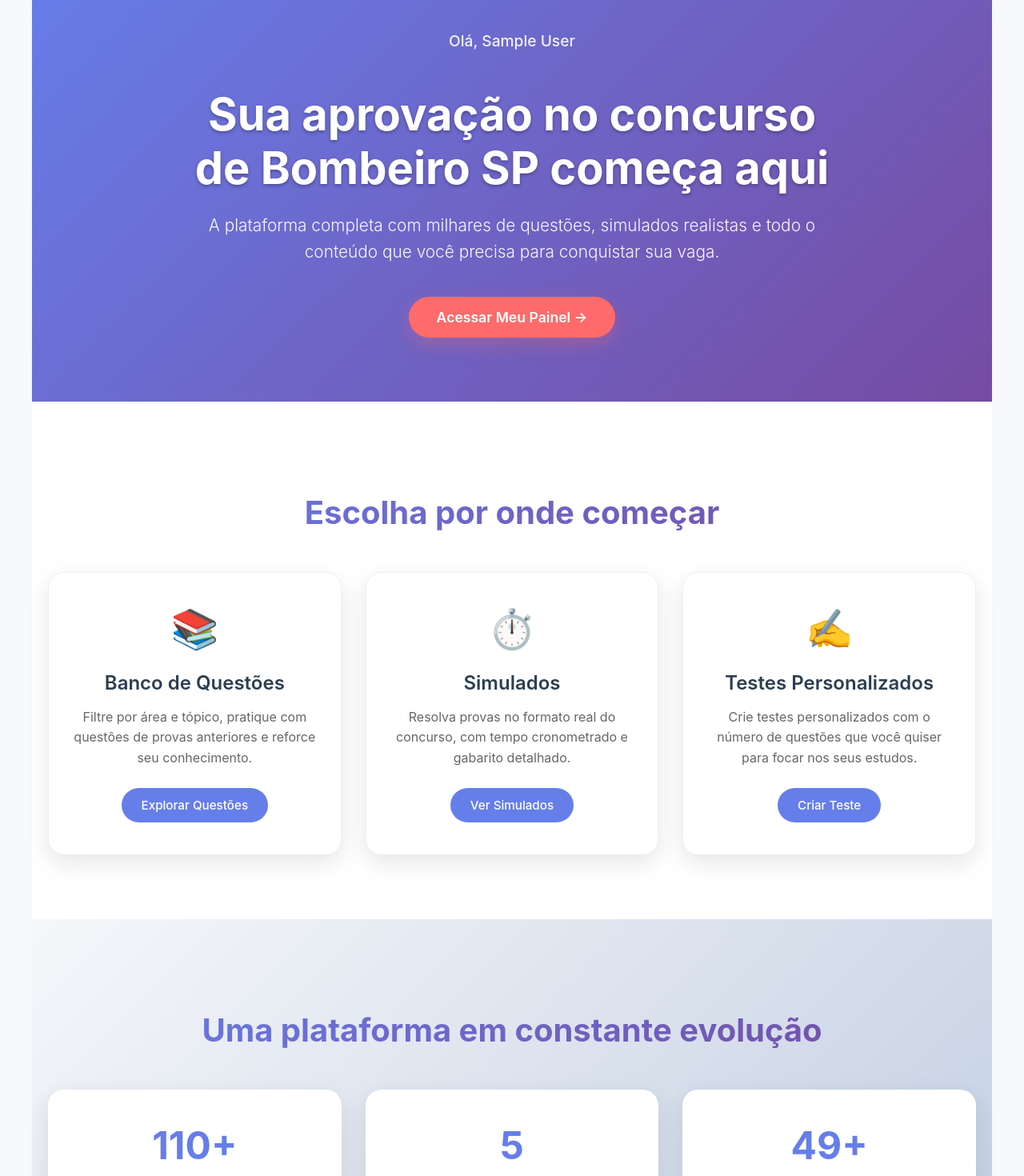
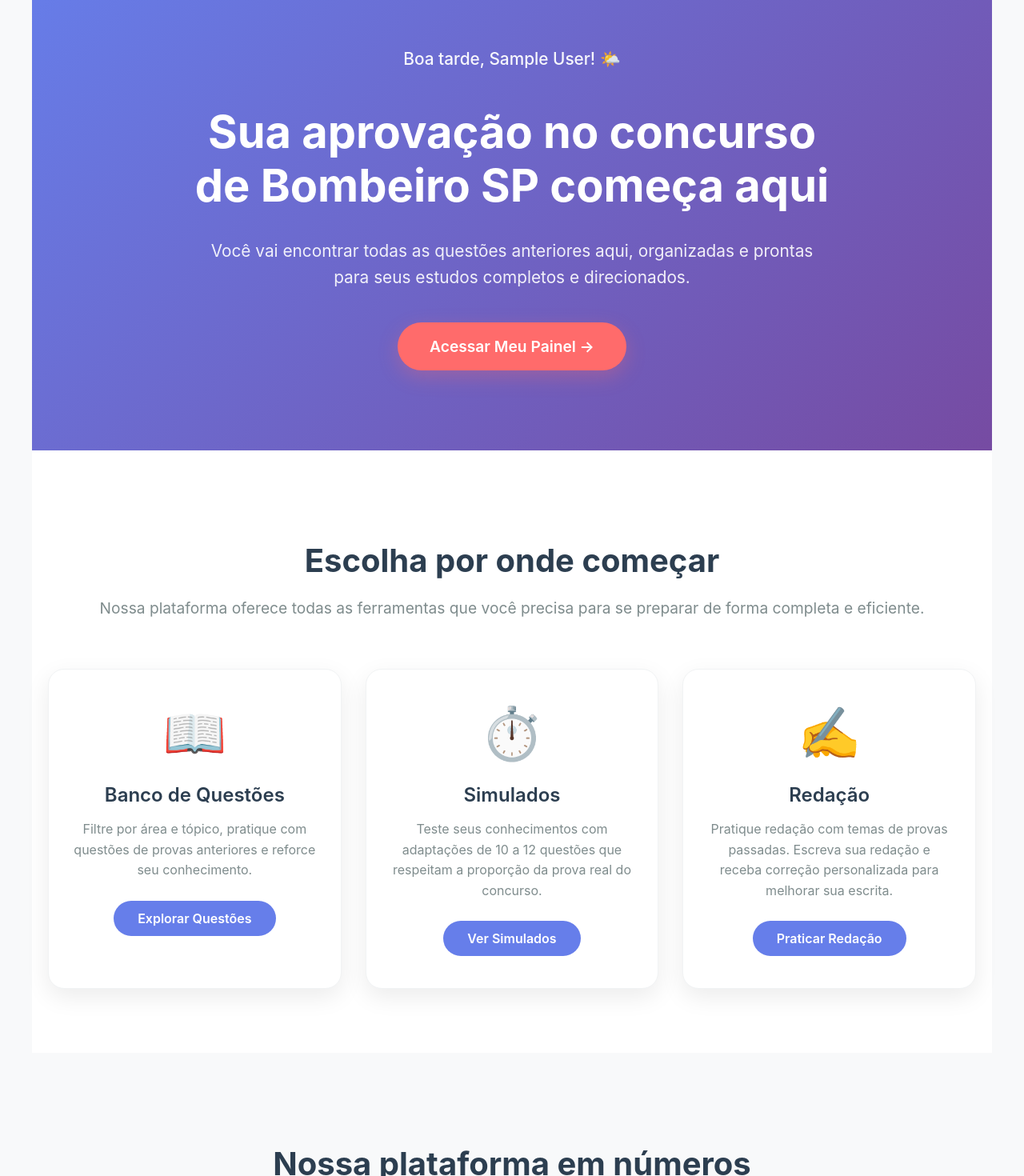
Before and after one commit to bjornhonor/Questions-Bank, a React (Vite) app in the folder frontend/: page / in a window 1280 px wide. Shown: the part 140-1610 px from the top of the page at 80% size. Built offline with nearby package versions, Linux system fonts and the light colour scheme; no server answers; sample sign-in values are in the browser's storage.

Commit message:
atualizacoes pagina inicial

```diff
--- a/frontend/src/pages/HomePage.jsx
+++ b/frontend/src/pages/HomePage.jsx
@@ -1,87 +1,99 @@
 // /frontend/src/pages/HomePage.jsx
 import { useState, useEffect, useContext } from 'react';
-import { Link, useNavigate } from 'react-router-dom';
+import { Link } from 'react-router-dom';
 import AuthContext from '../context/AuthContext';
-import axios from 'axios';
 
 function HomePage() {
   const { userInfo } = useContext(AuthContext);
-  const navigate = useNavigate();
   const [stats, setStats] = useState({
-    totalQuestions: 0,
+    totalQuestoes: 0,
     totalAreas: 0,
-    totalTopics: 0
+    totalSimulados: 0
   });
   const [loading, setLoading] = useState(true);
 
-  // Buscar estatísticas da API otimizada
   useEffect(() => {
+    fetchStats();
+    fetchSimuladosCount();
+  }, []);
+
   const fetchStats = async () => {
     try {
-        const response = await axios.get('http://localhost:5000/api/stats');
-        const statsData = response.data;
-
-        setStats({
-          totalQuestions: statsData.questions.total,
-          totalAreas: statsData.questions.areas,
-          totalTopics: statsData.questions.topics
-        });
+      const response = await fetch('http://localhost:5000/api/stats');
+      if (response.ok) {
+        const data = await response.json();
+        setStats(prevStats => ({
+          ...prevStats,
+          totalQuestoes: data.questions.total,
+          totalAreas: data.questions.areas
+        }));
+      }
     } catch (error) {
       console.error('Erro ao buscar estatísticas:', error);
-        // Fallback para API de questões se a API de stats não estiver disponível
+    }
+  };
+
+  const fetchSimuladosCount = async () => {
     try {
-          const fallbackResponse = await axios.get('http://localhost:5000/api/questions');
-          const questions = fallbackResponse.data;
+      // Buscar anos disponíveis
+      const anosResponse = await fetch('http://localhost:5000/api/simulados/anos');
+      if (anosResponse.ok) {
+        const anosData = await anosResponse.json();
 
-          const uniqueAreas = [...new Set(questions.map(q => q.area))];
-          const uniqueTopics = [...new Set(questions.map(q => q.topic))];
+        if (anosData.success && anosData.anos.length > 0) {
+          // Para cada ano, buscar quantos simulados existem
+          let totalSimulados = 0;
 
-          setStats({
-            totalQuestions: questions.length,
-            totalAreas: uniqueAreas.length,
-            totalTopics: uniqueTopics.length
-          });
-        } catch (fallbackError) {
-          console.error('Erro no fallback:', fallbackError);
-          // Valores padrão em caso de erro total
-          setStats({
-            totalQuestions: 110,
-            totalAreas: 5,
-            totalTopics: 49
-          });
+          for (const anoInfo of anosData.anos) {
+            try {
+              const simuladosResponse = await fetch(`http://localhost:5000/api/simulados/${anoInfo.ano}`);
+              if (simuladosResponse.ok) {
+                const simuladosData = await simuladosResponse.json();
+                if (simuladosData.success) {
+                  totalSimulados += simuladosData.simulados.length;
                 }
-      } finally {
+              }
+            } catch (error) {
+              console.error(`Erro ao buscar simulados do ano ${anoInfo.ano}:`, error);
+            }
+          }
+
+          setStats(prevStats => ({
+            ...prevStats,
+            totalSimulados
+          }));
+        }
+      }
+    } catch (error) {
+      console.error('Erro ao buscar contagem de simulados:', error);
+    }
+    finally {
       setLoading(false);
     }
   };
 
-    fetchStats();
-  }, []);
+  const getGreeting = () => {
+    const hour = new Date().getHours();
+    const name = userInfo?.name || 'Estudante';
 
-  // Função para determinar a saudação personalizada
-  const getGreeting = () => {
-    if (!userInfo) return 'Bem-vindo(a)';
-
-    const email = userInfo.email?.toLowerCase() || '';
-    if (email.includes('gabrielle')) {
-      return 'Bem-vinda, meu amor ❤️';
-    }
-
-    return `Olá, ${userInfo.name || 'Usuário'}`;
+    if (hour < 12) return `Bom dia, ${name}! ☀️`;
+    if (hour < 18) return `Boa tarde, ${name}! 🌤️`;
+    return `Boa noite, ${name}! 🌙`;
   };
 
   const styles = {
     container: {
-      minHeight: '100vh',
+      margin: '0',
+      padding: '0',
       backgroundColor: '#f8f9fa',
-      fontFamily: '-apple-system, BlinkMacSystemFont, "Segoe UI", Roboto, sans-serif'
+      minHeight: '100vh'
     },
 
     // Hero Section
     heroSection: {
       background: 'linear-gradient(135deg, #667eea 0%, #764ba2 100%)',
       color: 'white',
-      padding: '80px 20px',
+      padding: '100px 20px',
       textAlign: 'center',
       position: 'relative',
       overflow: 'hidden'
@@ -92,30 +104,28 @@ function HomePage() {
       position: 'relative',
       zIndex: 2
     },
+    heroGreeting: {
+      fontSize: '1.3rem',
+      fontWeight: '500',
+      marginBottom: '20px',
+      opacity: '0.95'
+    },
     heroTitle: {
-      fontSize: 'clamp(2.5rem, 5vw, 3.5rem)',
+      fontSize: '3.5rem',
       fontWeight: '700',
-      marginBottom: '20px',
-      lineHeight: '1.2',
-      textShadow: '0 2px 4px rgba(0,0,0,0.3)'
+      marginBottom: '30px',
+      lineHeight: '1.2'
     },
     heroSubtitle: {
-      fontSize: 'clamp(1.1rem, 3vw, 1.3rem)',
+      fontSize: '1.3rem',
       marginBottom: '40px',
-      opacity: '0.95',
       lineHeight: '1.6',
-      fontWeight: '300'
-    },
-    heroGreeting: {
-      fontSize: '1.2rem',
-      marginBottom: '30px',
-      opacity: '0.9',
-      fontWeight: '500'
+      opacity: '0.9'
     },
     heroCTA: {
       display: 'inline-block',
-      padding: '15px 35px',
-      fontSize: '1.1rem',
+      padding: '18px 40px',
+      fontSize: '1.2rem',
       fontWeight: '600',
       backgroundColor: '#ff6b6b',
       color: 'white',
@@ -132,40 +142,41 @@ function HomePage() {
       padding: '80px 20px',
       backgroundColor: 'white'
     },
-    sectionContainer: {
+    toolsContainer: {
       maxWidth: '1200px',
       margin: '0 auto'
     },
-    sectionTitle: {
+    toolsTitle: {
       fontSize: '2.5rem',
       fontWeight: '700',
       textAlign: 'center',
-      marginBottom: '50px',
-      color: '#2c3e50',
-      background: 'linear-gradient(135deg, #667eea 0%, #764ba2 100%)',
-      WebkitBackgroundClip: 'text',
-      WebkitTextFillColor: 'transparent',
-      backgroundClip: 'text'
+      marginBottom: '20px',
+      color: '#2c3e50'
+    },
+    toolsSubtitle: {
+      fontSize: '1.2rem',
+      textAlign: 'center',
+      marginBottom: '60px',
+      color: '#7f8c8d',
+      lineHeight: '1.6'
     },
     toolsGrid: {
       display: 'grid',
-      gridTemplateColumns: 'repeat(auto-fit, minmax(300px, 1fr))',
+      gridTemplateColumns: 'repeat(auto-fit, minmax(350px, 1fr))',
       gap: '30px',
-      marginTop: '40px'
+      marginTop: '50px'
     },
     toolCard: {
       backgroundColor: 'white',
+      padding: '40px 30px',
       borderRadius: '20px',
-      padding: '40px 30px',
       textAlign: 'center',
-      boxShadow: '0 10px 30px rgba(0,0,0,0.1)',
+      boxShadow: '0 10px 30px rgba(0,0,0,0.08)',
       transition: 'all 0.3s ease',
-      border: '1px solid #f0f0f0',
-      position: 'relative',
-      overflow: 'hidden'
+      border: '1px solid #f1f3f4'
     },
     toolIcon: {
-      fontSize: '3rem',
+      fontSize: '4rem',
       marginBottom: '20px',
       display: 'block'
     },
@@ -177,36 +188,48 @@ function HomePage() {
     },
     toolDescription: {
       fontSize: '1rem',
-      color: '#666',
+      color: '#7f8c8d',
       lineHeight: '1.6',
       marginBottom: '25px'
     },
     toolButton: {
       display: 'inline-block',
-      padding: '12px 25px',
+      padding: '12px 30px',
       backgroundColor: '#667eea',
       color: 'white',
       textDecoration: 'none',
       borderRadius: '25px',
-      fontSize: '0.95rem',
-      fontWeight: '500',
-      transition: 'all 0.3s ease'
+      fontWeight: '600',
+      fontSize: '1rem',
+      transition: 'all 0.3s ease',
+      border: 'none',
+      cursor: 'pointer'
     },
 
     // Stats Section
     statsSection: {
       padding: '80px 20px',
-      background: 'linear-gradient(135deg, #f5f7fa 0%, #c3cfe2 100%)'
+      backgroundColor: '#f8f9fa'
+    },
+    statsContainer: {
+      maxWidth: '1000px',
+      margin: '0 auto',
+      textAlign: 'center'
+    },
+    statsTitle: {
+      fontSize: '2.5rem',
+      fontWeight: '700',
+      marginBottom: '50px',
+      color: '#2c3e50'
     },
     statsGrid: {
       display: 'grid',
       gridTemplateColumns: 'repeat(auto-fit, minmax(200px, 1fr))',
-      gap: '30px',
-      marginTop: '40px'
+      gap: '30px'
     },
     statCard: {
       backgroundColor: 'white',
-      borderRadius: '20px',
+      borderRadius: '15px',
       padding: '40px 20px',
       textAlign: 'center',
       boxShadow: '0 10px 30px rgba(0,0,0,0.1)',
@@ -288,7 +311,7 @@ function HomePage() {
 
   const tools = [
     {
-      icon: '📚',
+      icon: '📖',
       title: 'Banco de Questões',
       description: 'Filtre por área e tópico, pratique com questões de provas anteriores e reforce seu conhecimento.',
       link: '/questions',
@@ -297,16 +320,16 @@ function HomePage() {
     {
       icon: '⏱️',
       title: 'Simulados',
-      description: 'Resolva provas no formato real do concurso, com tempo cronometrado e gabarito detalhado.',
+      description: 'Teste seus conhecimentos com adaptações de 10 a 12 questões que respeitam a proporção da prova real do concurso.',
       link: '/simulados',
       buttonText: 'Ver Simulados'
     },
     {
       icon: '✍️',
-      title: 'Testes Personalizados',
-      description: 'Crie testes personalizados com o número de questões que você quiser para focar nos seus estudos.',
-      link: '/tests',
-      buttonText: 'Criar Teste'
+      title: 'Redação',
+      description: 'Pratique redação com temas de provas passadas. Escreva sua redação e receba correção personalizada para melhorar sua escrita.',
+      link: '/redacao',
+      buttonText: 'Praticar Redação'
     }
   ];
 
@@ -324,7 +347,7 @@ function HomePage() {
             Sua aprovação no concurso de Bombeiro SP começa aqui
           </h1>
           <p style={styles.heroSubtitle}>
-            A plataforma completa com milhares de questões, simulados realistas e todo o conteúdo que você precisa para conquistar sua vaga.
+            Você vai encontrar todas as questões anteriores aqui, organizadas e prontas para seus estudos completos e direcionados.
           </p>
           {userInfo ? (
             <Link
@@ -354,7 +377,7 @@ function HomePage() {
                 e.target.style.boxShadow = '0 8px 25px rgba(255, 107, 107, 0.3)';
               }}
             >
-              Iniciar Meus Estudos →
+              Começar Agora →
             </Link>
           )}
         </div>
@@ -362,20 +385,24 @@ function HomePage() {
 
       {/* Tools Section */}
       <section style={styles.toolsSection}>
-        <div style={styles.sectionContainer}>
-          <h2 style={styles.sectionTitle}>Escolha por onde começar</h2>
+        <div style={styles.toolsContainer}>
+          <h2 style={styles.toolsTitle}>Escolha por onde começar</h2>
+          <p style={styles.toolsSubtitle}>
+            Nossa plataforma oferece todas as ferramentas que você precisa para se preparar de forma completa e eficiente.
+          </p>
+
           <div style={styles.toolsGrid}>
             {tools.map((tool, index) => (
               <div
                 key={index}
                 style={styles.toolCard}
                 onMouseEnter={(e) => {
-                  e.currentTarget.style.transform = 'translateY(-10px)';
-                  e.currentTarget.style.boxShadow = '0 20px 40px rgba(0,0,0,0.15)';
+                  e.target.style.transform = 'translateY(-8px)';
+                  e.target.style.boxShadow = '0 20px 40px rgba(0,0,0,0.15)';
                 }}
                 onMouseLeave={(e) => {
-                  e.currentTarget.style.transform = 'translateY(0)';
-                  e.currentTarget.style.boxShadow = '0 10px 30px rgba(0,0,0,0.1)';
+                  e.target.style.transform = 'translateY(0)';
+                  e.target.style.boxShadow = '0 10px 30px rgba(0,0,0,0.08)';
                 }}
               >
                 <span style={styles.toolIcon}>{tool.icon}</span>
@@ -385,12 +412,12 @@ function HomePage() {
                   to={tool.link}
                   style={styles.toolButton}
                   onMouseEnter={(e) => {
-                    e.target.style.backgroundColor = '#764ba2';
-                    e.target.style.transform = 'scale(1.05)';
+                    e.target.style.backgroundColor = '#5a67d8';
+                    e.target.style.transform = 'translateY(-2px)';
                   }}
                   onMouseLeave={(e) => {
                     e.target.style.backgroundColor = '#667eea';
-                    e.target.style.transform = 'scale(1)';
+                    e.target.style.transform = 'translateY(0)';
                   }}
                 >
                   {tool.buttonText}
@@ -403,8 +430,9 @@ function HomePage() {
 
       {/* Stats Section */}
       <section style={styles.statsSection}>
-        <div style={styles.sectionContainer}>
-          <h2 style={styles.sectionTitle}>Uma plataforma em constante evolução</h2>
+        <div style={styles.statsContainer}>
+          <h2 style={styles.statsTitle}>Nossa plataforma em números</h2>
+
           {loading ? (
             <div style={styles.loadingContainer}>
               Carregando estatísticas...
@@ -414,51 +442,57 @@ function HomePage() {
               <div
                 style={styles.statCard}
                 onMouseEnter={(e) => {
-                  e.currentTarget.style.transform = 'scale(1.05)';
+                  e.target.style.transform = 'translateY(-5px)';
+                  e.target.style.backgroundColor = 'rgba(255,255,255,0.95)';
                 }}
                 onMouseLeave={(e) => {
-                  e.currentTarget.style.transform = 'scale(1)';
+                  e.target.style.transform = 'translateY(0)';
+                  e.target.style.backgroundColor = 'white';
                 }}
               >
-                <div style={styles.statNumber}>{stats.totalQuestions}+</div>
+                <div style={styles.statNumber}>{stats.totalQuestoes}</div>
                 <div style={styles.statLabel}>Questões Disponíveis</div>
               </div>
+
               <div
                 style={styles.statCard}
                 onMouseEnter={(e) => {
-                  e.currentTarget.style.transform = 'scale(1.05)';
+                  e.target.style.transform = 'translateY(-5px)';
+                  e.target.style.backgroundColor = 'rgba(255,255,255,0.95)';
                 }}
                 onMouseLeave={(e) => {
-                  e.currentTarget.style.transform = 'scale(1)';
+                  e.target.style.transform = 'translateY(0)';
+                  e.target.style.backgroundColor = 'white';
                 }}
               >
                 <div style={styles.statNumber}>{stats.totalAreas}</div>
-                <div style={styles.statLabel}>Áreas Cobertas</div>
+                <div style={styles.statLabel}>Áreas de Conhecimento</div>
               </div>
+
               <div
                 style={styles.statCard}
                 onMouseEnter={(e) => {
-                  e.currentTarget.style.transform = 'scale(1.05)';
+                  e.target.style.transform = 'translateY(-5px)';
+                  e.target.style.backgroundColor = 'rgba(255,255,255,0.95)';
                 }}
                 onMouseLeave={(e) => {
-                  e.currentTarget.style.transform = 'scale(1)';
+                  e.target.style.transform = 'translateY(0)';
+                  e.target.style.backgroundColor = 'white';
                 }}
               >
-                <div style={styles.statNumber}>{stats.totalTopics}+</div>
-                <div style={styles.statLabel}>Tópicos Abordados</div>
+                <div style={styles.statNumber}>{stats.totalSimulados}</div>
+                <div style={styles.statLabel}>Simulados Disponíveis</div>
               </div>
             </div>
           )}
         </div>
       </section>
 
-      {/* CTA Final Section */}
+      {/* CTA Final */}
       <section style={styles.ctaSection}>
-        <div style={styles.sectionContainer}>
-          <h2 style={styles.ctaTitle}>Pronto para garantir a sua farda?</h2>
-          {userInfo ? (
+        <h2 style={styles.ctaTitle}>Pronto para começar sua jornada?</h2>
         <Link
-              to="/questions"
+          to="/tests"
           style={styles.ctaButton}
           onMouseEnter={(e) => {
             e.target.style.transform = 'translateY(-3px)';
@@ -469,25 +503,8 @@ function HomePage() {
             e.target.style.boxShadow = '0 8px 25px rgba(0,0,0,0.2)';
           }}
         >
-              Começar a Estudar Agora
+          Explorar Testes →
         </Link>
-          ) : (
-            <Link
-              to="/register"
-              style={styles.ctaButton}
-              onMouseEnter={(e) => {
-                e.target.style.transform = 'translateY(-3px)';
-                e.target.style.boxShadow = '0 12px 35px rgba(0,0,0,0.3)';
-              }}
-              onMouseLeave={(e) => {
-                e.target.style.transform = 'translateY(0)';
-                e.target.style.boxShadow = '0 8px 25px rgba(0,0,0,0.2)';
-              }}
-            >
-              Criar Minha Conta Gratuitamente
-            </Link>
-          )}
-        </div>
       </section>
     </div>
   );
```
Lines whose indentation alone changed are shown as unchanged.
